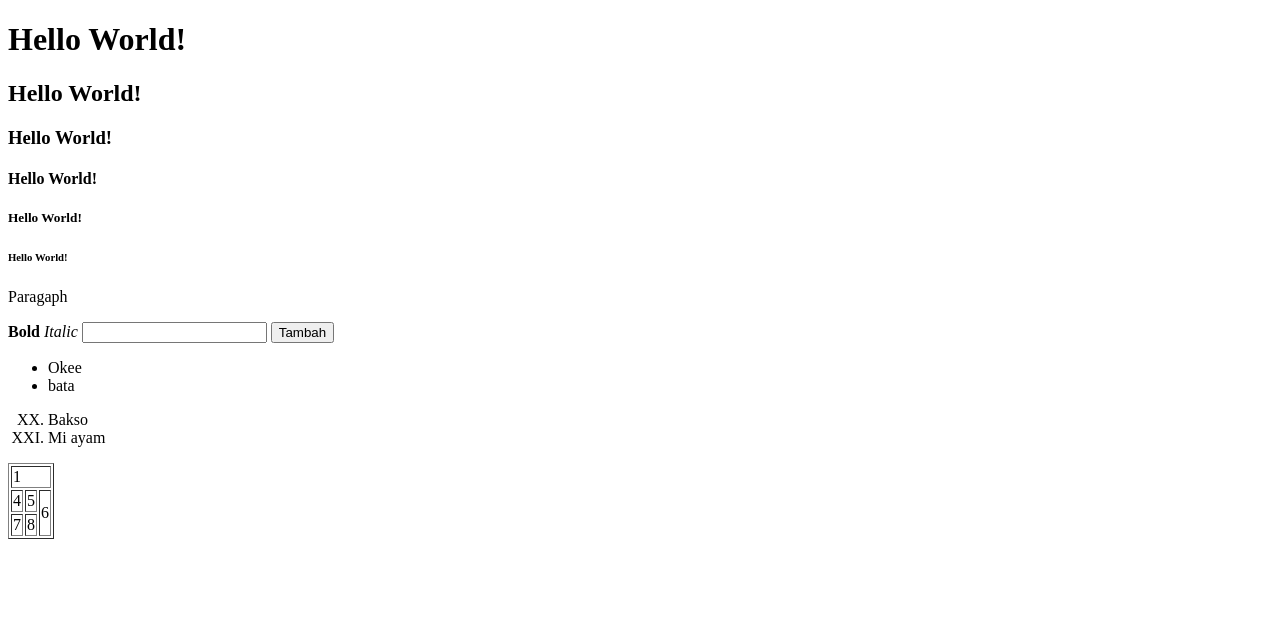
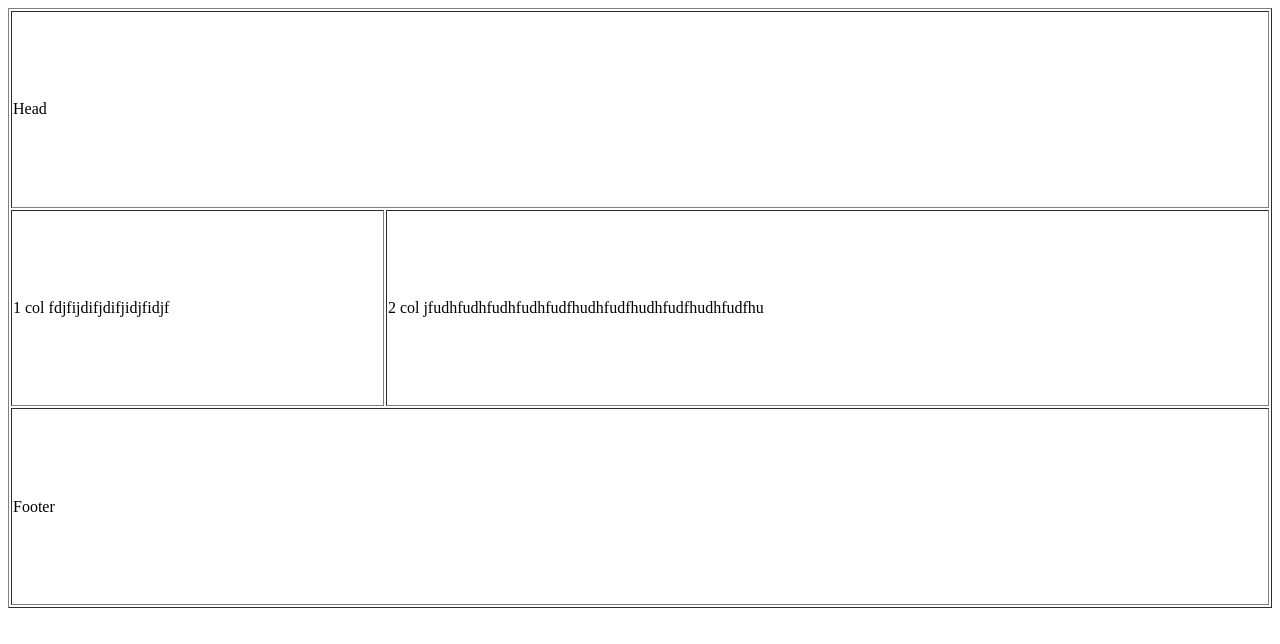
Before and after one commit to alvinadet/Learn-Web, a plain HTML site: page index.html in a window 1280 px wide. Drawn offline with Linux system fonts and the light colour scheme.

Commit message:
tugas jadi

```diff
--- a/index.html
+++ b/index.html
@@ -4,44 +4,21 @@
     <meta charset="UTF-8" />
     <meta name="viewport" content="width=device-width, initial-scale=1.0" />
     <meta http-equiv="X-UA-Compatible" content="ie=edge" />
-    <title>Alvin Adetya</title>
+    <title>Document</title>
   </head>
   <body>
-    <h1>Hello World!</h1>
-    <h2>Hello World!</h2>
-    <h3>Hello World!</h3>
-    <h4>Hello World!</h4>
-    <h5>Hello World!</h5>
-    <h6>Hello World!</h6>
-    <p>Paragaph</p>
-    <b>Bold</b>
-    <i>Italic</i>
-    <input type="text" name="" id="" />
-    <button>Tambah</button>
-    <ul type="">
-      <li>Okee</li>
-      <li>bata</li>
-    </ul>
-
-    <ol type="I" start="20">
-      <li>Bakso</li>
-      <li>Mi ayam</li>
-    </ol>
-
-    <table border="1">
+    <table border="1" style="width: 100%; height: 600px;">
       <tr>
-        <td colspan="3">1</td>
+        <td colspan="3">Head</td>
       </tr>
-
       <tr>
-        <td>4</td>
-        <td>5</td>
-        <td rowspan="2">6</td>
+        <td>1 col fdjfijdifjdifjidjfidjf</td>
+        <td colspan="2">
+          2 col jfudhfudhfudhfudhfudfhudhfudfhudhfudfhudhfudfhu
+        </td>
       </tr>
-
       <tr>
-        <td>7</td>
-        <td>8</td>
+        <td colspan="3">Footer</td>
       </tr>
     </table>
   </body>
```
